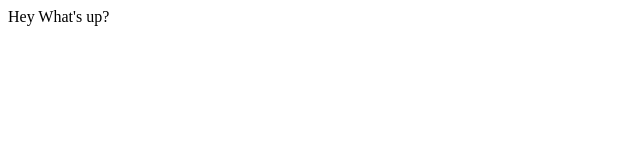
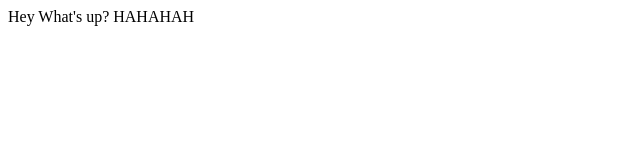
Before and after one commit to jharrison408/jharrison408.github.io, a plain HTML site: page index.html in a window 1280 px wide. Shown: the whole page, without its empty margins (0-640 px from the left). Drawn offline with Linux system fonts and the light colour scheme.

Commit message:
Update index.html

```diff
--- a/index.html
+++ b/index.html
@@ -4,6 +4,8 @@
   </head>
     <body>
     Hey What's up?
+
+      HAHAHAH
     </body>
 
 </html>
```
